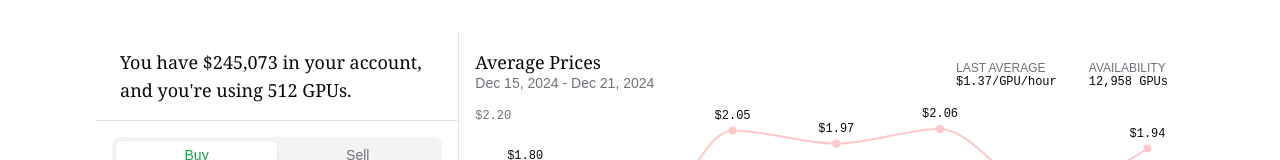
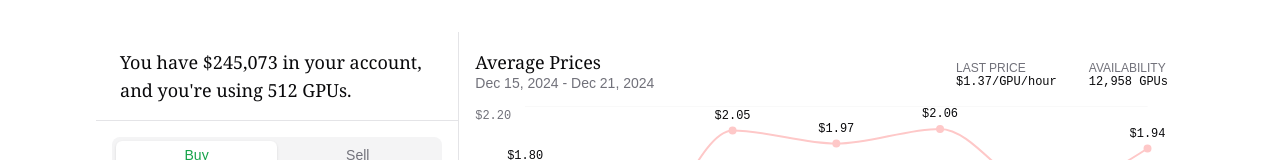
Before and after one commit to darzyx/gpu-auction-house, a Next.js app: page / in a window 1280 px wide. Shown: the top 160 px of the page. Built offline with nearby package versions, Linux system fonts and the light colour scheme.

Commit message:
Misc copy changes to prices section

```diff
--- a/src/components/prices.tsx
+++ b/src/components/prices.tsx
@@ -3,7 +3,6 @@
 import { ChartConfig, ChartContainer, ChartTooltip, ChartTooltipContent } from "@/components/ui/chart";
 import { ArrowRight, TrendingUp } from "lucide-react";
 import { CartesianGrid, LabelList, Line, LineChart, XAxis, YAxis } from "recharts";
-import { Separator } from "./ui/separator";
 
 const chartData = [
     { day: "Sunday", high: 1.8, average: 1.32, low: 0.87 },
@@ -33,7 +32,7 @@ export default function Prices() {
                 </div>
                 <div />
                 <div className="flex flex-col text-xs">
-                    <div className="text-muted-foreground leading-none uppercase">Last Average</div>
+                    <div className="text-muted-foreground leading-none uppercase">Last Price</div>
                     <h2 className="font-berkeley-mono">$1.37/GPU/hour</h2>
                 </div>
                 <div className="flex flex-col text-xs">
```
